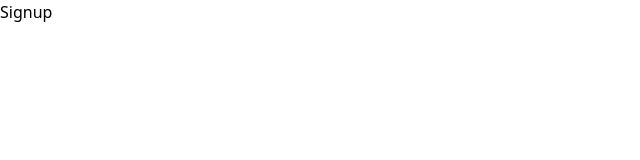
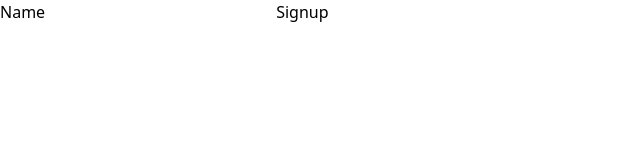
Before and after one commit to riteshpatidar08/TR-3-PRO, a React (Vite) app in the folder frontend/: page /register in a window 1280 px wide. Shown: the top 160 px of the page, without its empty margins (0-640 px from the left). Built offline with nearby package versions, Linux system fonts and the light colour scheme.

Commit message:
updatedcode

```diff
--- a/frontend/package.json
+++ b/frontend/package.json
@@ -12,6 +12,7 @@
   "dependencies": {
     "react": "^18.3.1",
     "react-dom": "^18.3.1",
+    "react-hook-form": "^7.53.0",
     "react-router-dom": "^6.26.2"
   },
   "devDependencies": {
--- a/frontend/src/pages/Signup.jsx
+++ b/frontend/src/pages/Signup.jsx
@@ -1,9 +1,19 @@
 import React from 'react'
+import {useForm} from 'react-hook-form'
 
 function Signup() {
+     const { register, handleSubmit } = useForm()
+
+     const onSubmit = (data) => {
+        console.log(data)
+     }
   return (
     <div>
-      <h1>Signup</h1>
+    <form onSubmit={handleSubmit(onSubmit)}>
+        <label htmlFor='name'>Name</label>
+        <input type='text' {...register('name')} />
+        <button type='submit'>Signup</button>
+    </form>
     </div>
   )
 }
```
Also changed, not shown: 1 other file (tests, documents, lock files or other folders).
